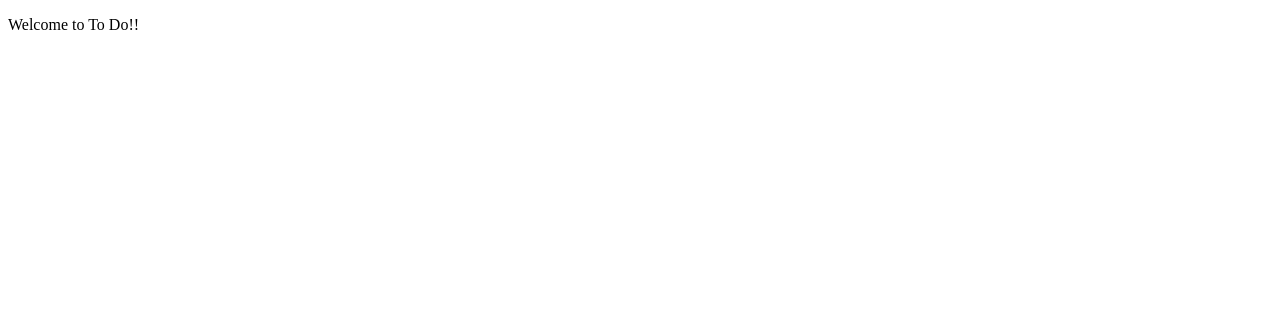
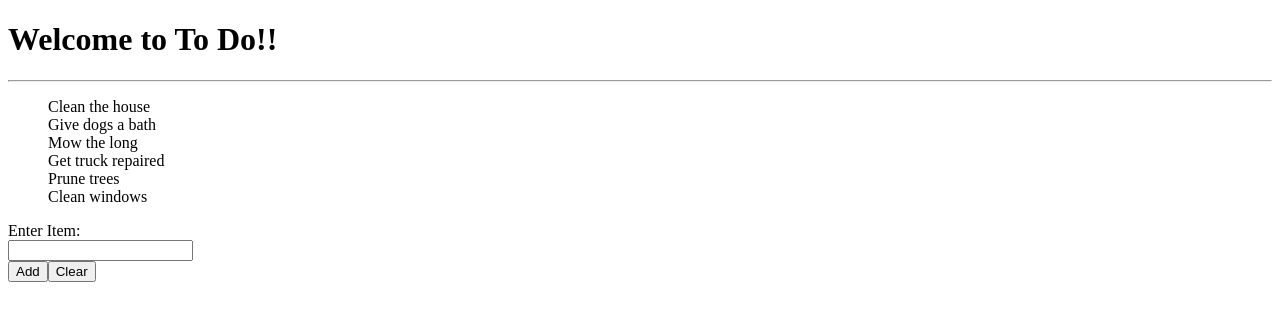
Before and after one commit to MattAKeider/todo-app, an Angular app: page / in a window 1280 px wide. Shown: the top 320 px of the page. Built offline with nearby package versions, Linux system fonts and the light colour scheme.

Commit message:
Basic working app with mock string data

```diff
--- a/src/app/add-item/add-item.component.html
+++ b/src/app/add-item/add-item.component.html
@@ -1,3 +1,10 @@
-<p>
-  add-item works!
-</p>
+<div>
+  <label>Enter Item:</label>
+</div>
+<div>
+  <input type="text" [(ngModel)]="newItem">
+</div>
+<div>
+  <button (click)="onAddItem()" [disabled]='newItem === ""'>Add</button>
+  <button (click)="onClear()">Clear</button>
+</div>
--- a/src/app/add-item/add-item.component.ts
+++ b/src/app/add-item/add-item.component.ts
@@ -1,4 +1,4 @@
-import { Component, OnInit } from '@angular/core';
+import { Component, OnInit, Output, EventEmitter } from '@angular/core';
 
 @Component({
   selector: 'app-add-item',
@@ -6,10 +6,21 @@ import { Component, OnInit } from '@angular/core';
   styleUrls: ['./add-item.component.css']
 })
 export class AddItemComponent implements OnInit {
+  @Output() sendItem = new EventEmitter<string>();
+  newItem:string;
 
   constructor() { }
 
   ngOnInit() {
   }
 
+  onAddItem(){
+    this.sendItem.emit(this.newItem);
+    this.newItem = '';
+  }
+
+  onClear(){
+    this.newItem = '';
+  }
+
 }
--- a/src/app/app.component.html
+++ b/src/app/app.component.html
@@ -1 +1,6 @@
-<p>Welcome to {{title}}</p>
+<div>
+    <h1>Welcome to {{title}}</h1>
+</div>
+<hr>
+<app-list></app-list>
+<app-add-item (sendItem)="onAddToList($event)"></app-add-item>
--- a/src/app/app.component.ts
+++ b/src/app/app.component.ts
@@ -1,4 +1,5 @@
 import { Component } from '@angular/core';
+import { ITEMS } from './mockData';
 
 @Component({
   selector: 'app-root',
@@ -7,4 +8,8 @@ import { Component } from '@angular/core';
 })
 export class AppComponent {
   title = 'To Do!!';
+
+  onAddToList(item:string){
+    ITEMS.push(item);
+  }
 }
--- a/src/app/list/list.component.html
+++ b/src/app/list/list.component.html
@@ -1,3 +1,5 @@
-<p>
-  list works!
-</p>
+<div>
+  <ul type="none">
+    <li *ngFor="let item of items">{{item}}</li>
+  </ul>
+</div>
--- a/src/app/list/list.component.ts
+++ b/src/app/list/list.component.ts
@@ -1,4 +1,5 @@
-import { Component, OnInit } from '@angular/core';
+import { Component, OnInit, Input } from '@angular/core';
+import { ITEMS } from '../mockData';
 
 @Component({
   selector: 'app-list',
@@ -6,6 +7,7 @@ import { Component, OnInit } from '@angular/core';
   styleUrls: ['./list.component.css']
 })
 export class ListComponent implements OnInit {
+  items = ITEMS;
 
   constructor() { }
 
--- /dev/null
+++ b/src/app/mockData.ts
@@ -0,0 +1,9 @@
+
+export const ITEMS:string[] = [
+    'Clean the house',
+    'Give dogs a bath',
+    'Mow the long',
+    'Get truck repaired',
+    'Prune trees',
+    'Clean windows'
+];
```
